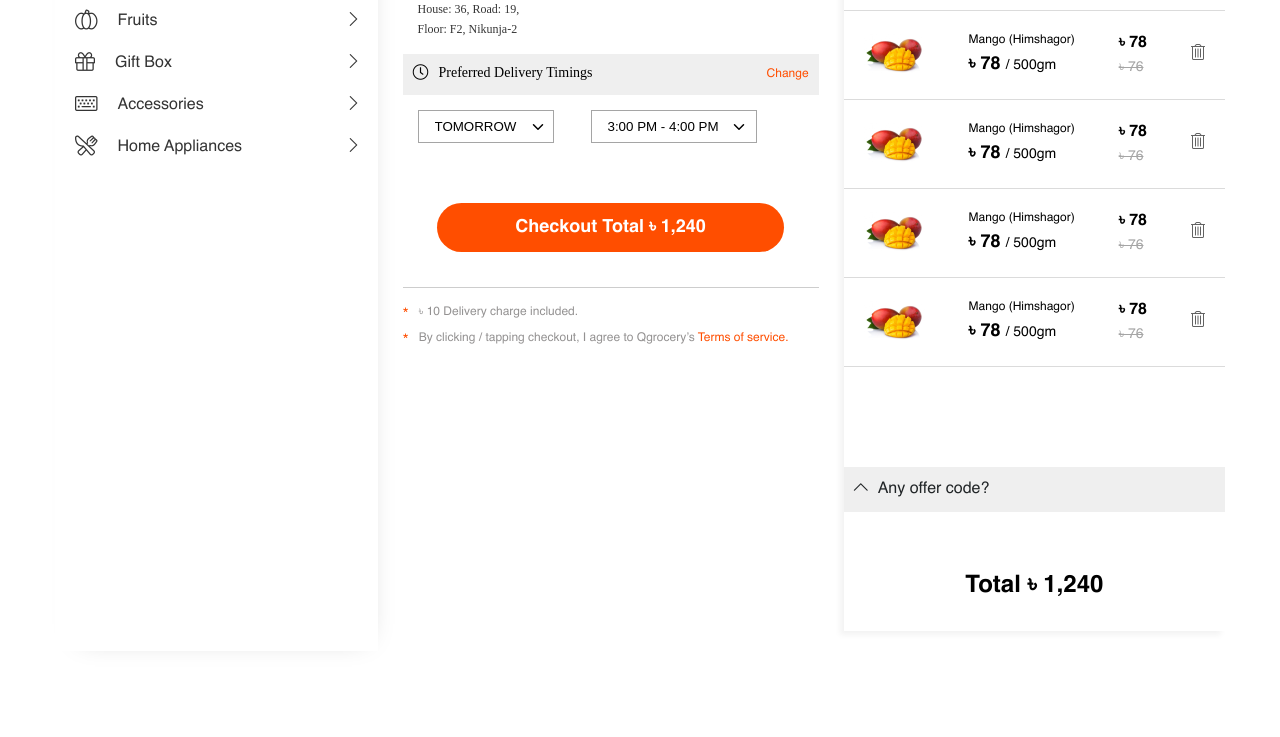
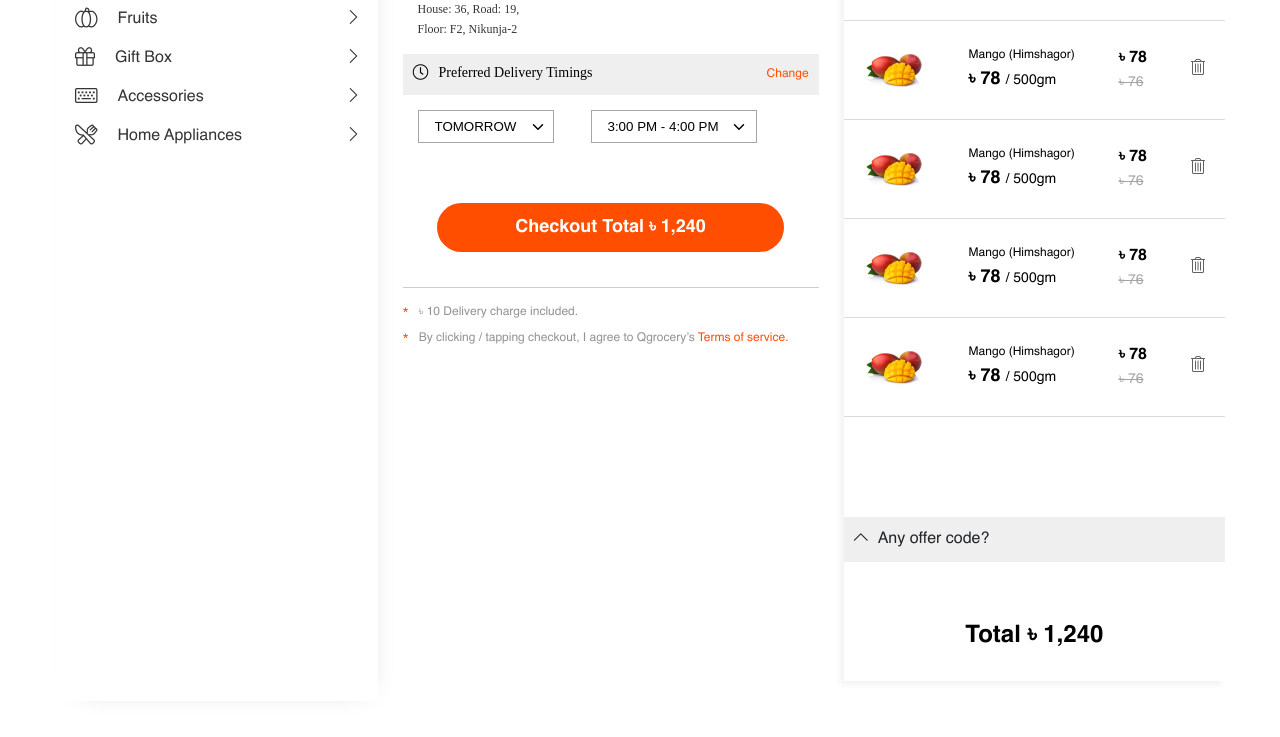
Before and after one commit to mehedihsajib/QTEC-FED-Task-2, a plain HTML site: page checkout.html in a window 1280 px wide. Shown: the part 330-1067 px from the top of the page. Drawn offline with Linux system fonts and the light colour scheme; files whose address does not match are found by name; a web font is replaced by a local one.

Commit message:
fix some issues

```diff
--- a/assets/css/style.css
+++ b/assets/css/style.css
@@ -113,6 +113,7 @@
 .sidebar-content .top-content {
     display: flex;
     align-items: center;
+    margin-bottom: 1rem;
 }
 
 .sidebar-content .top-content .hamburger {
@@ -123,7 +124,7 @@
 /* Sidebar Items */
 
 .sidebar-items .sidebar-item:not(:last-child) {
-    margin-bottom: 1rem;
+    margin-bottom: 7px;
 }
 
 .sidebar-items .item-link {
@@ -404,7 +405,7 @@
     display: flex;
     justify-content: space-between;
     align-items: center;
-    padding: 2rem;
+    padding: 2.5rem 2rem;
     border-bottom: 1px solid #dbdbdb;
 }
 
```
Also changed, not shown: assets/js/scripts.js (deleted, +0 -7 lines).
